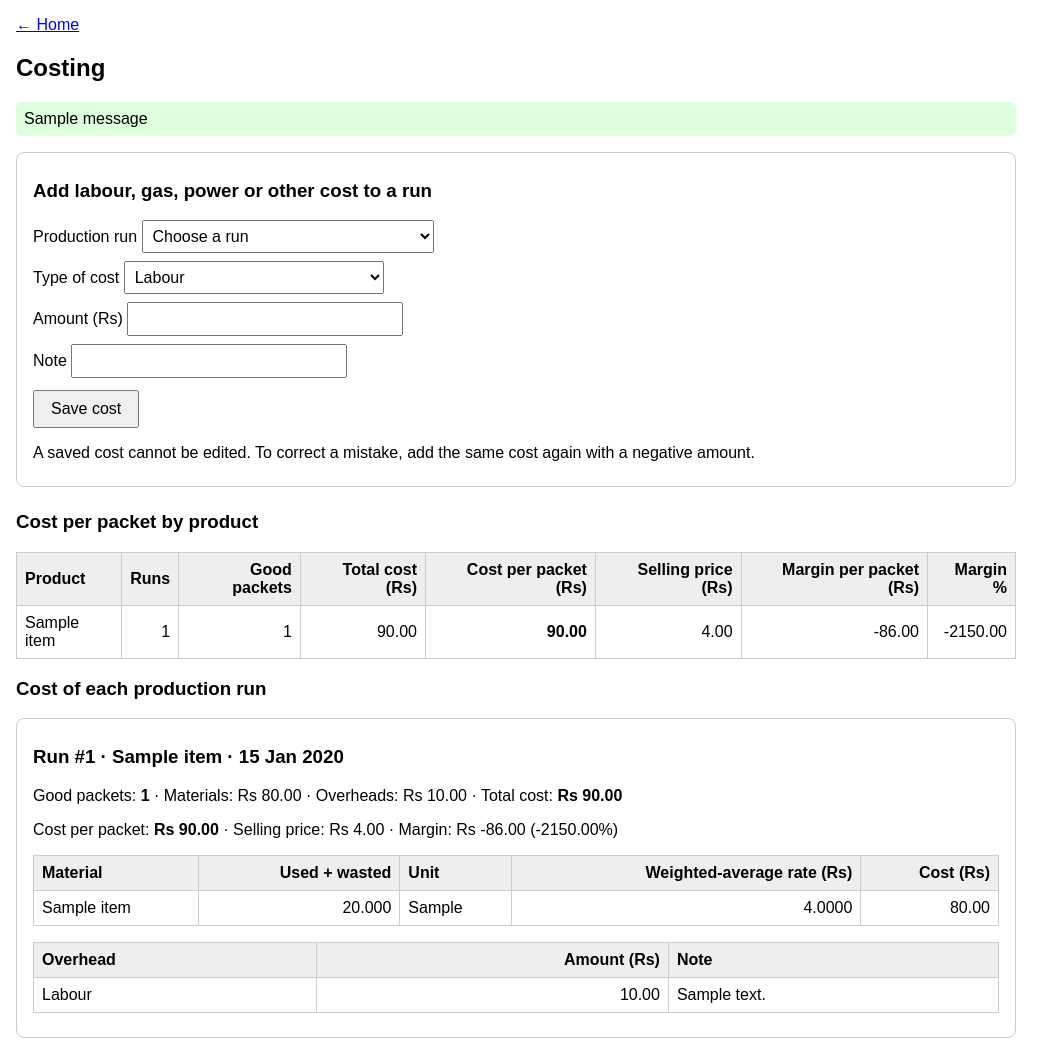
After one commit to POTHISWARAN-T/order-to-audit, a Django app: page /costing/ in a window 1280 px wide. The commit adds this page. Shown: the whole page, without its empty margins (0-1063 px from the left). Run offline with Django 5.2, Linux system fonts and the light colour scheme; a user stored in the database is signed in; tables that the repository leaves empty hold one stand-in row (values such as "Sample post"); one stand-in notice (Sample message) is shown.

Commit message:
add costing with weighted average, run overheads and cost per packet

```diff
--- a/factory/urls.py
+++ b/factory/urls.py
@@ -10,4 +10,5 @@ urlpatterns = [
     path("", include("inventory.urls")),
     path("", include("sales.urls")),
     path("", include("billing.urls")),
+    path("", include("production.urls")),
 ]
--- a/masters/templates/masters/home.html
+++ b/masters/templates/masters/home.html
@@ -20,8 +20,12 @@
     {% if "Admin" in roles or user.is_superuser %}
     <li><a href="/manage/orders/">Review orders</a></li>
     <li><a href="/manage/billing/">Billing and dispatch</a></li>
+    <li><a href="/manage/payments/">Payments and outstanding</a></li>
     {% endif %}
-    {% if can_stock %}<li><a href="/stock/">Stock summary</a></li>{% endif %}
+    {% if can_stock %}
+    <li><a href="/stock/">Stock summary</a></li>
+    <li><a href="/costing/">Costing</a></li>
+    {% endif %}
     {% if user.is_staff %}<li><a href="/admin/">Data entry (admin site)</a></li>{% endif %}
   </ul>
   <form method="post" action="{% url 'logout' %}">
--- /dev/null
+++ b/production/costing_views.py
@@ -0,0 +1,62 @@
+from decimal import Decimal, InvalidOperation
+
+from django.contrib import messages
+from django.core.exceptions import PermissionDenied
+from django.shortcuts import redirect, render
+
+from masters.permissions import role_required
+
+from .costing import product_summary, run_cost
+from .models import ProductionRun, RunOverhead
+
+
+def read_overhead_form(post):
+    """Check what was typed. Raises ValueError with a clear message if something is wrong."""
+    try:
+        run = ProductionRun.objects.get(pk=post.get("run", ""))
+    except (ProductionRun.DoesNotExist, ValueError):
+        raise ValueError("Choose a production run.")
+    kind = post.get("kind", "")
+    if kind not in dict(RunOverhead.KINDS):
+        raise ValueError("Choose the type of cost.")
+    try:
+        amount = Decimal(post.get("amount", "").strip())
+    except InvalidOperation:
+        raise ValueError("Enter the amount as a number.")
+    if not amount.is_finite() or amount == 0:
+        raise ValueError("Enter an amount other than zero.")
+    return run, kind, amount.quantize(Decimal("0.01")), post.get("note", "").strip()[:100]
+
+
+@role_required("Admin", "Production", "Accountant", "Owner")
+def costing_home(request):
+    user = request.user
+    can_edit = user.is_superuser or user.groups.filter(name__in=("Admin", "Production")).exists()
+
+    if request.method == "POST":
+        if not can_edit:
+            raise PermissionDenied
+        try:
+            run, kind, amount, note = read_overhead_form(request.POST)
+        except ValueError as error:
+            messages.error(request, str(error))
+        else:
+            RunOverhead.objects.create(
+                run=run, kind=kind, amount=amount, note=note, created_by=user
+            )
+            messages.success(request, f"Saved Rs {amount} against run #{run.pk}.")
+        return redirect("costing_home")
+
+    runs = (
+        ProductionRun.objects.select_related("product")
+        .prefetch_related("lines__item", "overheads")
+        .order_by("-run_date", "-pk")
+    )
+    costs = [run_cost(run) for run in runs]
+    context = {
+        "costs": costs,
+        "summary": product_summary(costs),
+        "kinds": RunOverhead.KINDS,
+        "can_edit": can_edit,
+    }
+    return render(request, "production/costing_home.html", context)
--- a/production/models.py
+++ b/production/models.py
@@ -57,3 +57,26 @@ class ProductionRunLine(models.Model):
 
     def __str__(self):
         return f"{self.item} in run #{self.run_id}"
+
+class RunOverhead(models.Model):
+    LABOUR = "LABOUR"
+    GAS = "GAS"
+    POWER = "POWER"
+    OTHER = "OTHER"
+    KINDS = [(LABOUR, "Labour"), (GAS, "Gas"), (POWER, "Power"), (OTHER, "Other")]
+
+    run = models.ForeignKey(ProductionRun, on_delete=models.PROTECT, related_name="overheads")
+    kind = models.CharField(max_length=8, choices=KINDS)
+    amount = models.DecimalField(
+        max_digits=10, decimal_places=2,
+        help_text="A negative amount corrects an earlier entry",
+    )
+    note = models.CharField(max_length=100, blank=True)
+    created_by = models.ForeignKey(
+        settings.AUTH_USER_MODEL, null=True, blank=True,
+        on_delete=models.SET_NULL, related_name="+",
+    )
+    created_at = models.DateTimeField(default=timezone.now)
+
+    def __str__(self):
+        return f"{self.get_kind_display()} Rs {self.amount} on run #{self.run_id}"
--- /dev/null
+++ b/production/templates/production/costing_home.html
@@ -0,0 +1,118 @@
+<!DOCTYPE html>
+<html>
+<head>
+  <meta name="viewport" content="width=device-width, initial-scale=1">
+  <title>Costing</title>
+  <style>
+    body { font-family: sans-serif; margin: 16px; max-width: 1000px; }
+    table { border-collapse: collapse; width: 100%; margin-bottom: 16px; }
+    th, td { border: 1px solid #ccc; padding: 8px; text-align: left; }
+    th { background: #eee; }
+    .num { text-align: right; }
+    .success { background: #dfd; padding: 8px; border-radius: 6px; }
+    .error { background: #fdd; padding: 8px; border-radius: 6px; }
+    .box { border: 1px solid #ccc; border-radius: 8px; padding: 8px 16px; margin-bottom: 24px; }
+    label { display: block; margin-top: 8px; }
+    select, input { font-size: 16px; padding: 6px; min-width: 260px; }
+    button { font-size: 16px; padding: 8px 16px; margin-top: 12px; }
+  </style>
+</head>
+<body>
+  <p><a href="/">&larr; Home</a></p>
+  <h2>Costing</h2>
+  {% for m in messages %}<p class="{{ m.tags }}">{{ m }}</p>{% endfor %}
+
+  {% if can_edit %}
+  <div class="box">
+    <h3>Add labour, gas, power or other cost to a run</h3>
+    <form method="post">
+      {% csrf_token %}
+      <label>Production run
+        <select name="run" required>
+          <option value="">Choose a run</option>
+          {% for c in costs %}
+          <option value="{{ c.run.pk }}">Run #{{ c.run.pk }} &middot; {{ c.run.product.name }} &middot; {{ c.run.run_date|date:"d M Y" }}</option>
+          {% endfor %}
+        </select>
+      </label>
+      <label>Type of cost
+        <select name="kind">
+          {% for code, name in kinds %}<option value="{{ code }}">{{ name }}</option>{% endfor %}
+        </select>
+      </label>
+      <label>Amount (Rs)
+        <input type="number" name="amount" step="0.01" required>
+      </label>
+      <label>Note
+        <input type="text" name="note" maxlength="100">
+      </label>
+      <button type="submit">Save cost</button>
+    </form>
+    <p>A saved cost cannot be edited. To correct a mistake, add the same cost again with a negative amount.</p>
+  </div>
+  {% endif %}
+
+  <h3>Cost per packet by product</h3>
+  <table>
+    <tr>
+      <th>Product</th><th class="num">Runs</th><th class="num">Good packets</th>
+      <th class="num">Total cost (Rs)</th><th class="num">Cost per packet (Rs)</th>
+      <th class="num">Selling price (Rs)</th><th class="num">Margin per packet (Rs)</th><th class="num">Margin %</th>
+    </tr>
+    {% for s in summary %}
+    <tr>
+      <td>{{ s.product.name }}</td>
+      <td class="num">{{ s.runs }}</td>
+      <td class="num">{{ s.packets }}</td>
+      <td class="num">{{ s.cost }}</td>
+      <td class="num"><b>{% if s.cost_per_packet is not None %}{{ s.cost_per_packet|floatformat:2 }}{% else %}n/a{% endif %}</b></td>
+      <td class="num">{{ s.price }}</td>
+      <td class="num">{% if s.margin is not None %}{{ s.margin|floatformat:2 }}{% endif %}</td>
+      <td class="num">{% if s.margin_pct is not None %}{{ s.margin_pct }}{% endif %}</td>
+    </tr>
+    {% empty %}
+    <tr><td colspan="8">No production runs yet.</td></tr>
+    {% endfor %}
+  </table>
+
+  <h3>Cost of each production run</h3>
+  {% for c in costs %}
+  <div class="box">
+    <h3>Run #{{ c.run.pk }} &middot; {{ c.run.product.name }} &middot; {{ c.run.run_date|date:"d M Y" }}</h3>
+    <p>
+      Good packets: <b>{{ c.run.good_output }}</b> &middot;
+      Materials: Rs {{ c.material_total }} &middot;
+      Overheads: Rs {{ c.overhead_total }} &middot;
+      Total cost: <b>Rs {{ c.total_cost }}</b>
+    </p>
+    <p>
+      Cost per packet: <b>Rs {% if c.cost_per_packet is not None %}{{ c.cost_per_packet|floatformat:2 }}{% else %}n/a{% endif %}</b> &middot;
+      Selling price: Rs {{ c.price }} &middot;
+      Margin: Rs {% if c.margin is not None %}{{ c.margin|floatformat:2 }} ({{ c.margin_pct }}%){% else %}n/a{% endif %}
+    </p>
+
+    <table>
+      <tr><th>Material</th><th class="num">Used + wasted</th><th>Unit</th><th class="num">Weighted-average rate (Rs)</th><th class="num">Cost (Rs)</th></tr>
+      {% for m in c.materials %}
+      <tr>
+        <td>{{ m.line.item.name }}</td>
+        <td class="num">{{ m.used }}</td>
+        <td>{{ m.line.item.unit }}</td>
+        <td class="num">{{ m.rate|floatformat:4 }}</td>
+        <td class="num">{{ m.cost }}</td>
+      </tr>
+      {% endfor %}
+    </table>
+
+    <table>
+      <tr><th>Overhead</th><th class="num">Amount (Rs)</th><th>Note</th></tr>
+      {% for o in c.overheads %}
+      <tr><td>{{ o.get_kind_display }}</td><td class="num">{{ o.amount }}</td><td>{{ o.note }}</td></tr>
+      {% empty %}
+      <tr><td colspan="3">No overheads recorded yet.</td></tr>
+      {% endfor %}
+    </table>
+  </div>
+  {% endfor %}
+</body>
+</html>
--- /dev/null
+++ b/production/urls.py
@@ -0,0 +1,7 @@
+from django.urls import path
+
+from . import costing_views
+
+urlpatterns = [
+    path("costing/", costing_views.costing_home, name="costing_home"),
+]
```
Also changed, not shown: production/costing.py (added, +110 -0 lines), production/migrations/0002_runoverhead.py (added).
